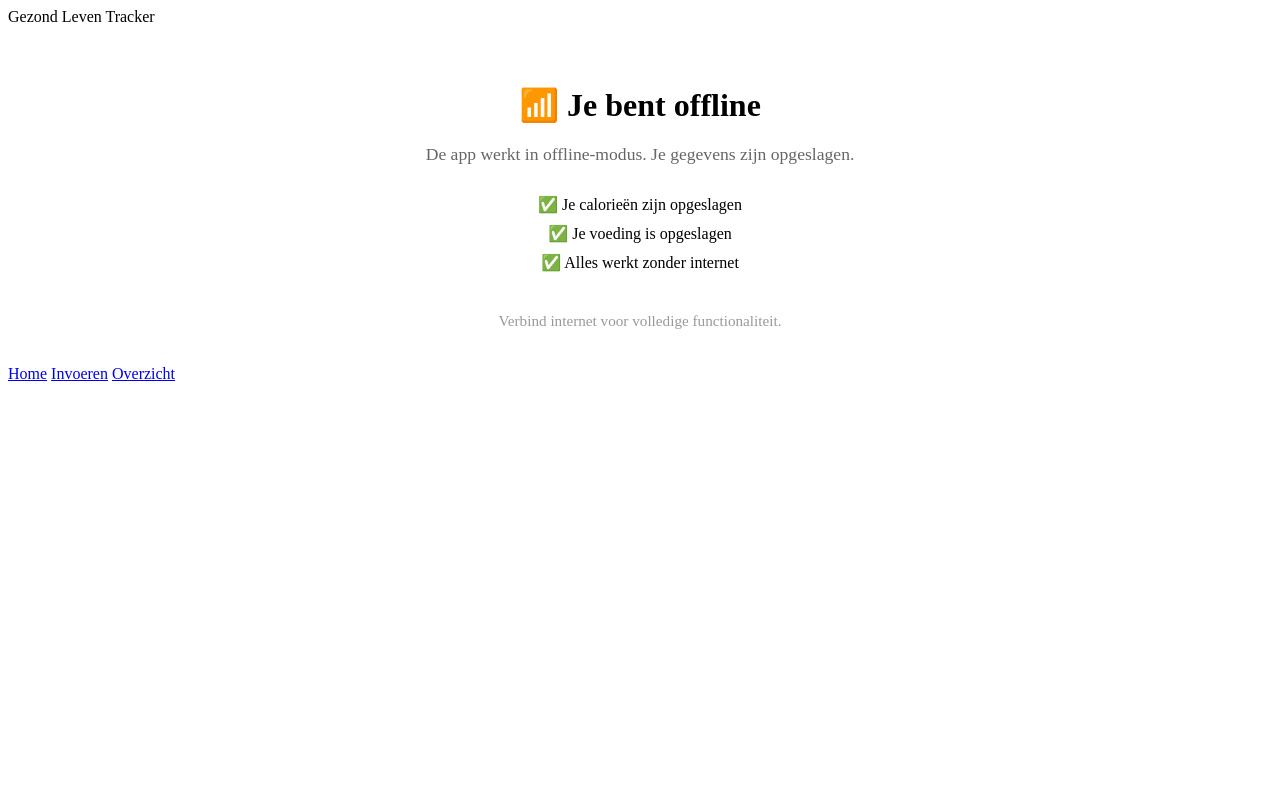
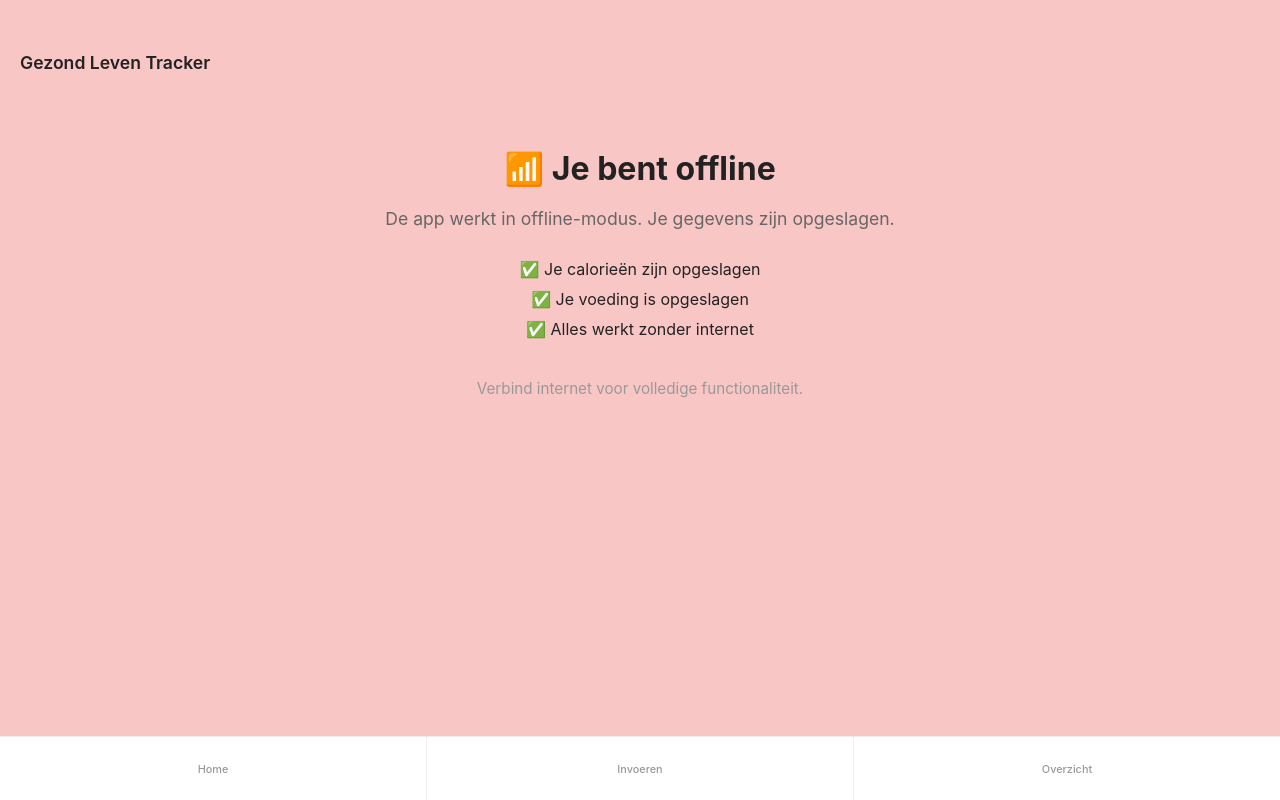
Before and after one commit to nermalarbuckle0-png/Mobiel-app, a website: page offline.html in a window 1280 px wide. Drawn offline with Linux system fonts and the light colour scheme; the site is published under a folder, as on GitHub Pages, so addresses that start at the root find nothing.

Commit message:
Fix PWA manifest and offline page asset paths

```diff
--- a/offline.html
+++ b/offline.html
@@ -4,8 +4,8 @@
   <meta charset="UTF-8">
   <meta name="viewport" content="width=device-width, initial-scale=1.0">
   <title>App Offline</title>
-  <link rel="stylesheet" href="/Mobiel-app/styles/style.css">
-  <link rel="manifest" href="/Mobiel-app/json/manifest.json">
+  <link rel="stylesheet" href="styles/style.css">
+  <link rel="manifest" href="json/manifest.json">
   <meta name="apple-mobile-web-app-capable" content="yes">
   <meta name="theme-color" content="#2ecc71">
 </head>
@@ -30,10 +30,10 @@
     </div>
   </main>
   <nav>
-    <a href="/Mobiel-app/index.html">Home</a>
-    <a href="/Mobiel-app/pages/invoer.html">Invoeren</a>
-    <a href="/Mobiel-app/pages/overzicht.html">Overzicht</a>
+    <a href="index.html">Home</a>
+    <a href="pages/invoer.html">Invoeren</a>
+    <a href="pages/overzicht.html">Overzicht</a>
   </nav>
-  <script src="/Mobiel-app/js/app.js"></script>
+  <script src="js/app.js"></script>
 </body>
 </html>
```
Also changed, not shown: json/manifest.json.
